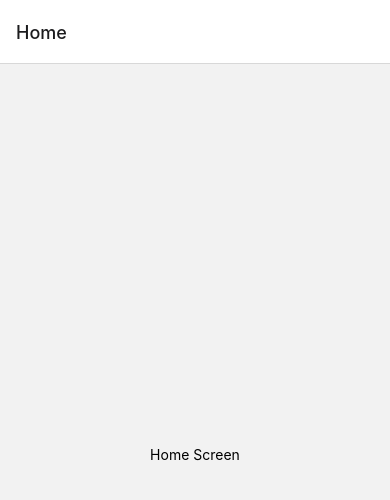
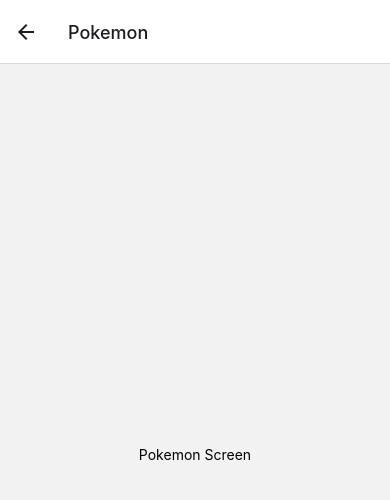
Before and after one commit to fabcall/pokemon-dojo, a React Native app: screen /Pokemon in a window 390 px wide. Before the commit this address had no page. Shown: the top 500 px of the page. Built offline with nearby package versions, Linux system fonts and the light colour scheme.

Commit message:
feat: add Pokemon screen

```diff
--- /dev/null
+++ b/src/pages/Pokemon/index.tsx
@@ -0,0 +1,16 @@
+import {Text, View} from 'react-native';
+
+import React from 'react';
+import {StackScreenProps} from '@react-navigation/stack';
+
+type Props = StackScreenProps<ReactNavigation.RootParamList, 'Pokemon'>;
+
+const Pokemon = ({}: Props) => {
+  return (
+    <View style={{flex: 1, alignItems: 'center', justifyContent: 'center'}}>
+      <Text>Pokemon Screen</Text>
+    </View>
+  );
+};
+
+export default Pokemon;
--- a/src/routes/RootStack/index.tsx
+++ b/src/routes/RootStack/index.tsx
@@ -1,9 +1,11 @@
 import Home from '../../pages/Home';
+import Pokemon from '../../pages/Pokemon';
 import React from 'react';
 import {createStackNavigator} from '@react-navigation/stack';
 
 type RootStackParamList = {
   Home: undefined;
+  Pokemon: undefined;
 };
 
 declare global {
@@ -18,6 +20,7 @@
   return (
     <Stack.Navigator>
       <Stack.Screen name="Home" component={Home} />
+      <Stack.Screen name="Pokemon" component={Pokemon} />
     </Stack.Navigator>
   );
 };
```
